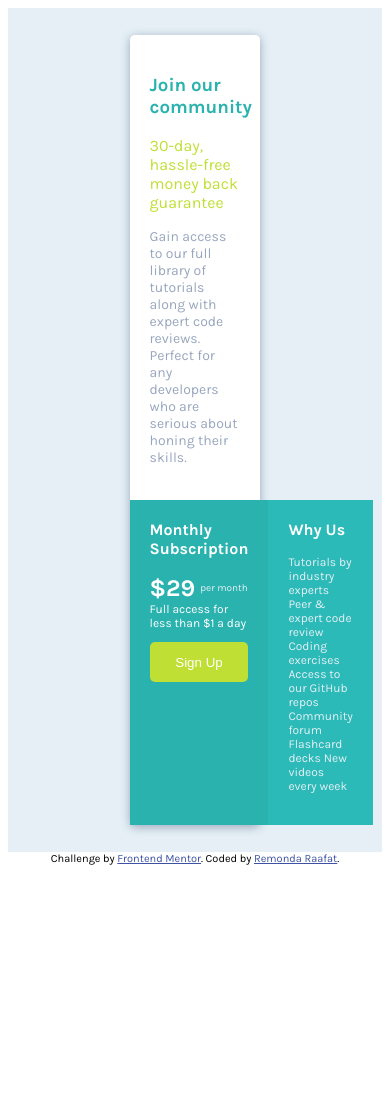
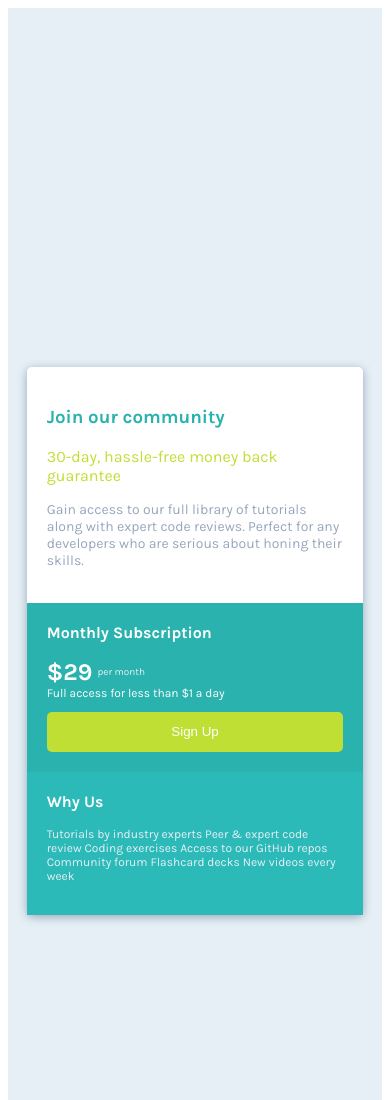
Before and after one commit to remondaraafat/Single_price_grid_component-challenge-2, a plain HTML site: page index.html in a window 390 px wide. Shown: the top 1100 px of the page. Before the commit the page ends 876 px from the top, so only its background shows below. Drawn offline with Linux system fonts and the light colour scheme.

Commit message:
edit media

```diff
--- a/index.html
+++ b/index.html
@@ -48,11 +48,6 @@
       </div>
     </div>
   </section>
-  <footer>
-    <p class="attribution">
-      Challenge by <a href="https://www.frontendmentor.io?ref=challenge" target="_blank">Frontend Mentor</a>.
-      Coded by <a href="#">Remonda Raafat</a>.
-    </p>
-  </footer>
+
 </body>
 </html>
--- a/main.css
+++ b/main.css
@@ -101,8 +101,15 @@ button{
 }
 /* font-weight:400;
     font-weight:700; */
-@media (max-width:375px) {
+@media (max-width:500px) {
     .subscription-and-why-us{
         flex-direction: column;
     }
+    .container{
+        width: 90%;}
+        section{
+
+            height: 150vh ;
+
+        }
 }
```
